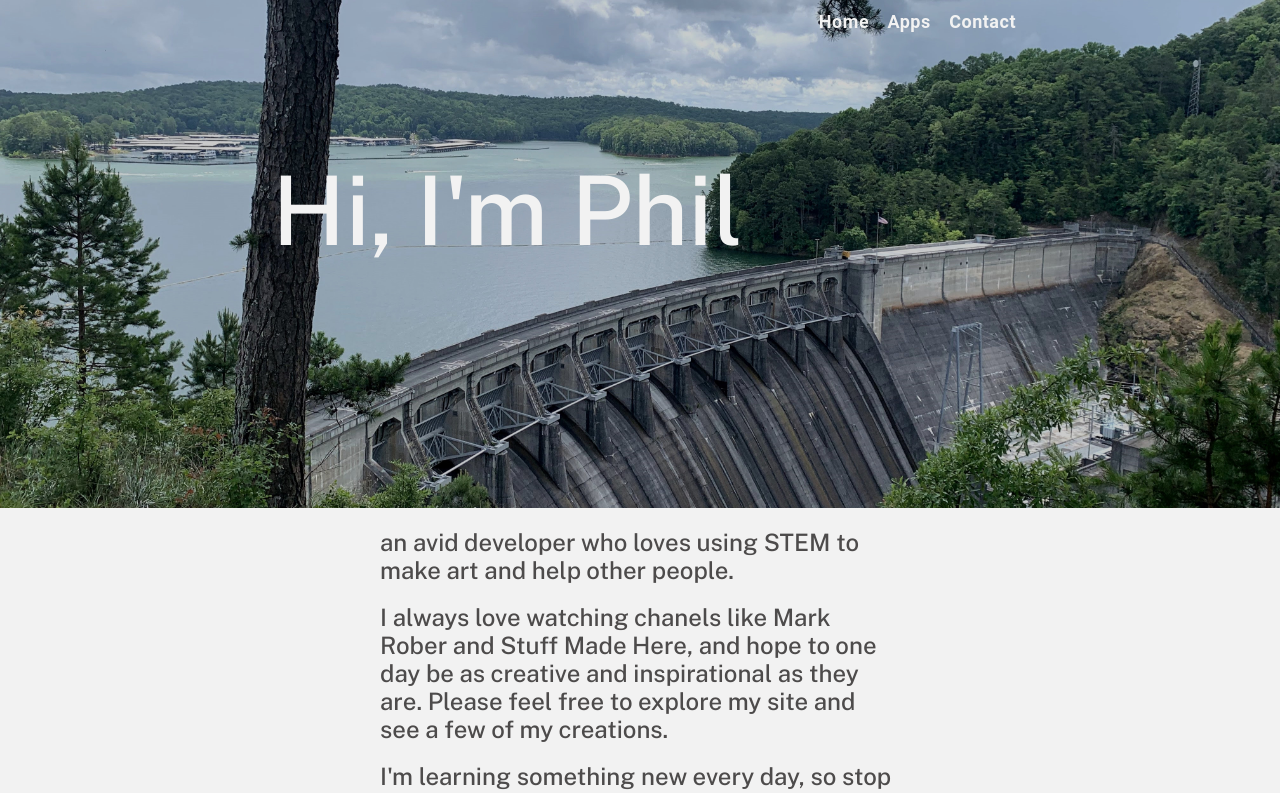
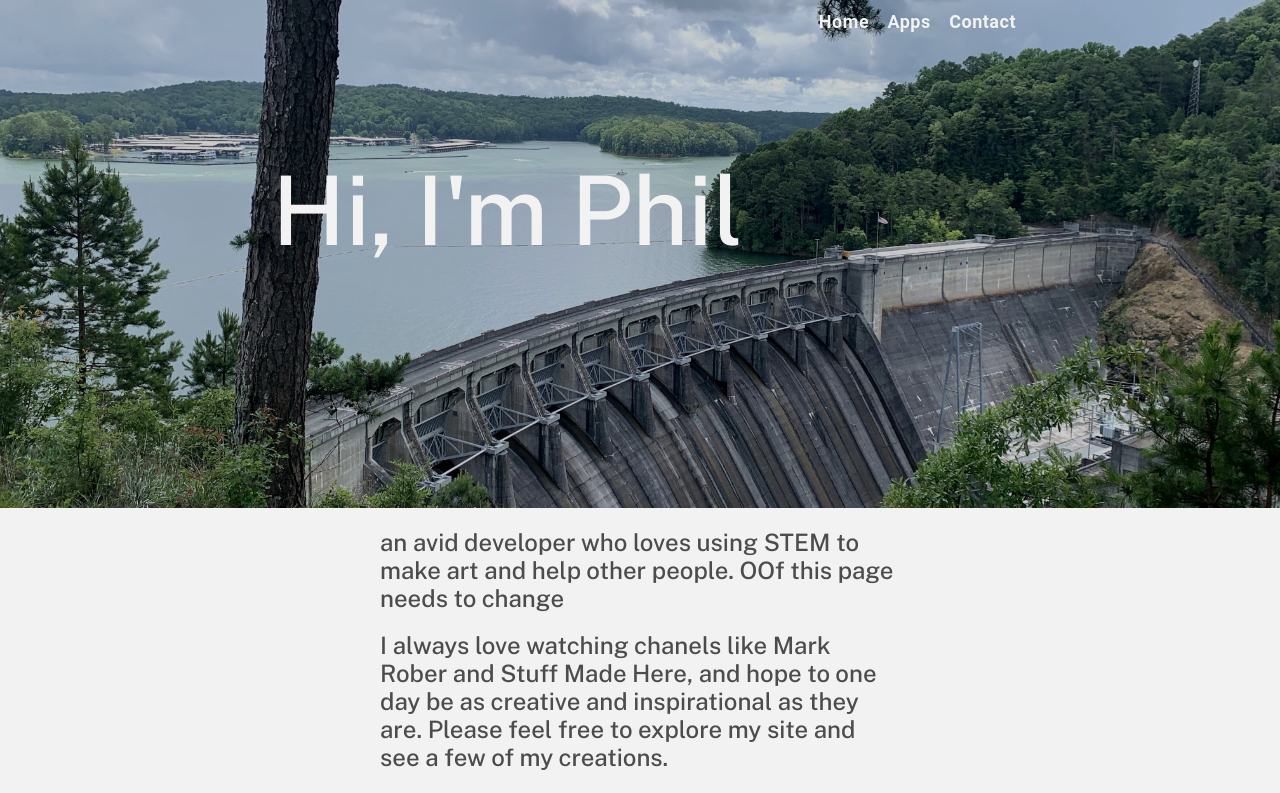
Before and after one commit to xPhelippe/portfolio-site, a React (Create React App) app: page / in a window 1280 px wide. Shown: the top 793 px of the page. Built offline with nearby package versions, Linux system fonts and the light colour scheme.

Commit message:
small change to front page

```diff
--- a/src/components/homePage/index.js
+++ b/src/components/homePage/index.js
@@ -12,7 +12,7 @@ function HomePage(props) {
                 <div className="bio">
                     <p>
                         an avid developer who loves using STEM to make art and
-                        help other people.
+                        help other people. OOf this page needs to change
                     </p>
                     <br />
                     <p>
```
